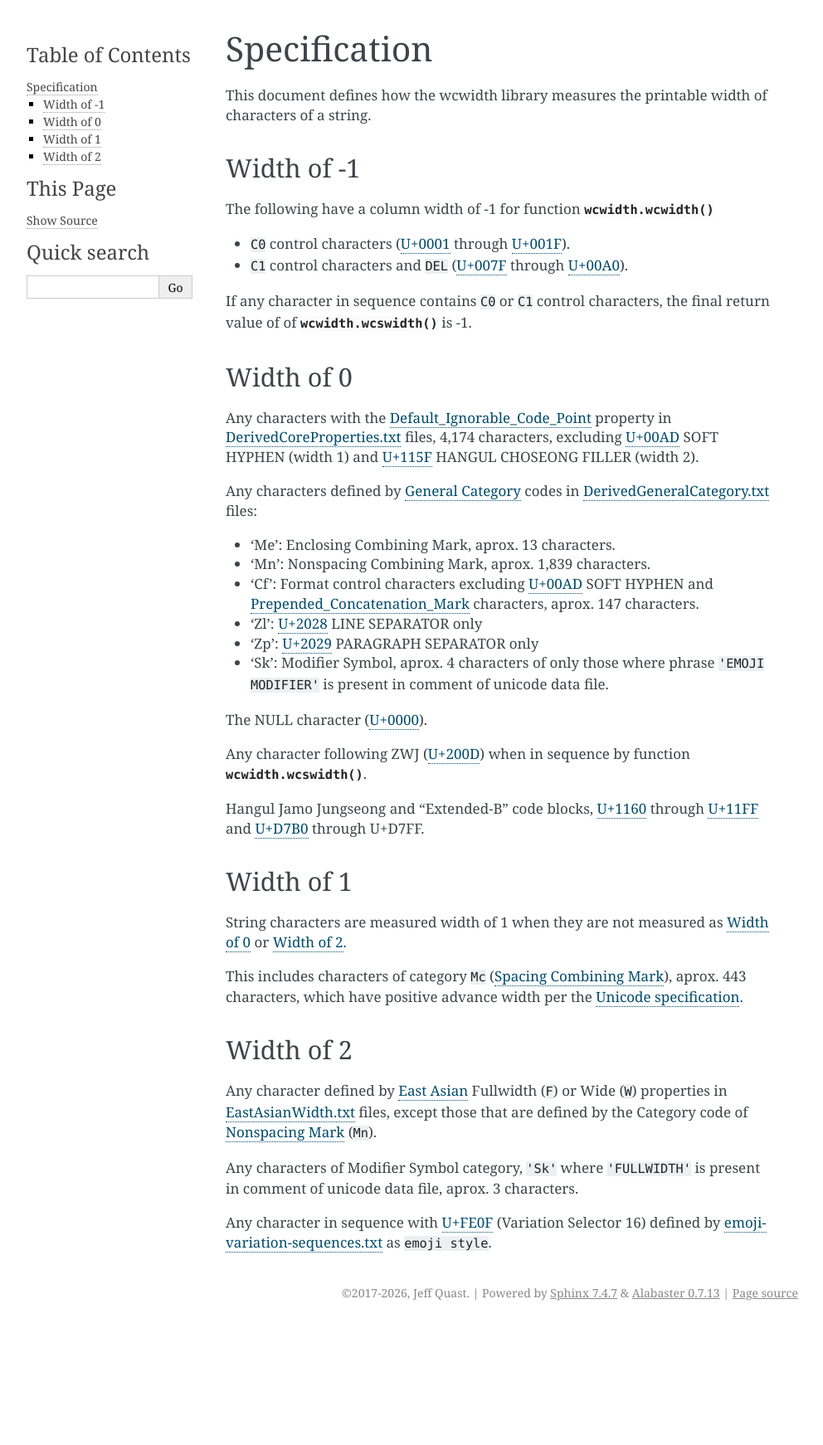
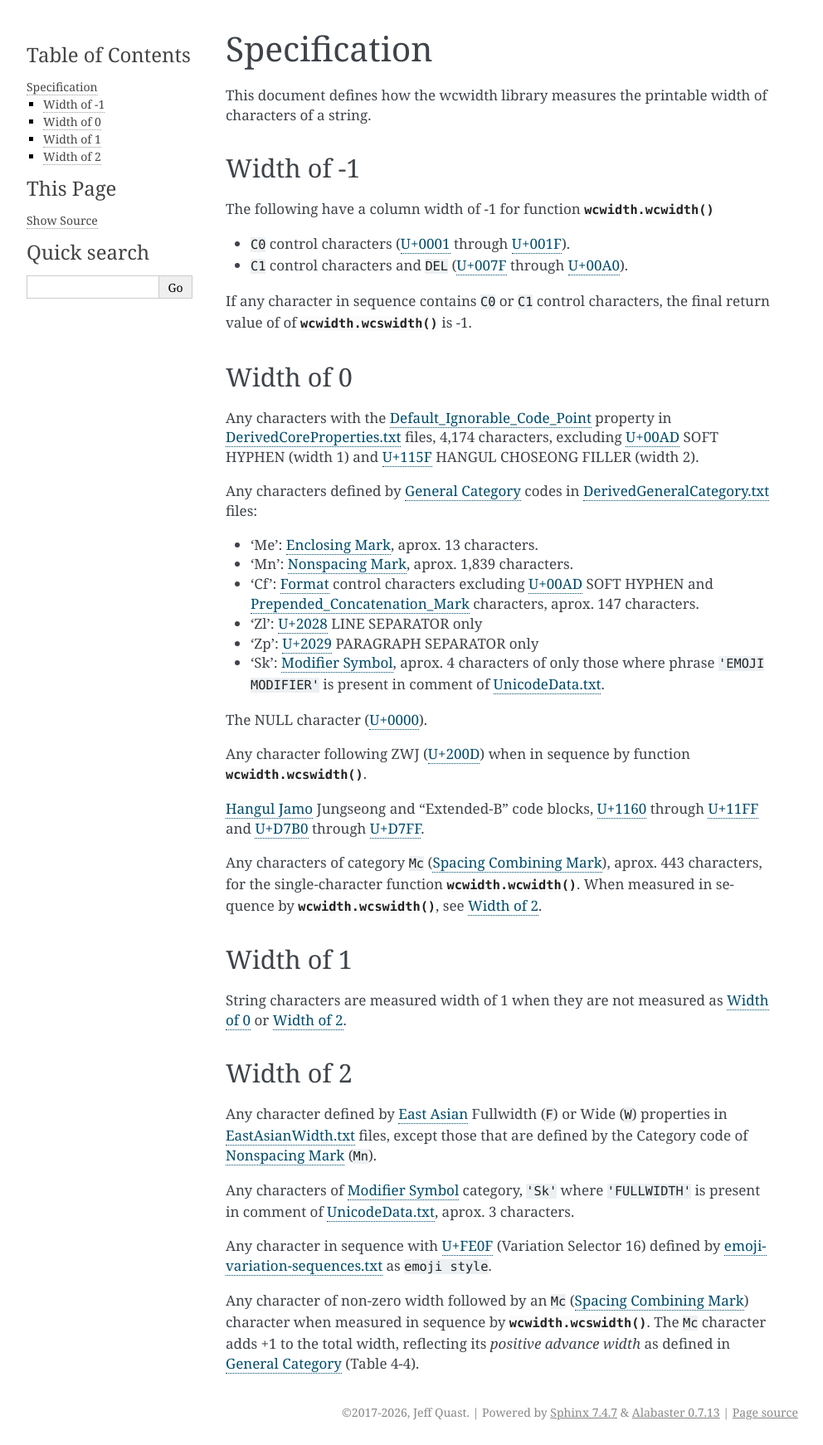
Before and after one commit to jquast/wcwidth, a Sphinx documentation site: the page built from docs/specs.rst, in a window 1280 px wide. Shown: the whole page at 83% size, without its empty margins (148-1140 px from the left). Built offline with Sphinx 7.4.7, drawn with Linux system fonts in a browser that asks for light colours; before the commit the page ends 1598 px from its top, so only the background shows below that.

```diff
--- a/docs/specs.rst
+++ b/docs/specs.rst
@@ -27,32 +27,33 @@
 
 Any characters defined by `General Category`_ codes in `DerivedGeneralCategory.txt`_ files:
 
-- 'Me': Enclosing Combining Mark, aprox. 13 characters.
-- 'Mn': Nonspacing Combining Mark, aprox. 1,839 characters.
-- 'Cf': Format control characters excluding `U+00AD`_ SOFT HYPHEN and
+- 'Me': `Enclosing Mark`_, aprox. 13 characters.
+- 'Mn': `Nonspacing Mark`_, aprox. 1,839 characters.
+- 'Cf': `Format`_ control characters excluding `U+00AD`_ SOFT HYPHEN and
   `Prepended_Concatenation_Mark`_ characters, aprox. 147 characters.
 - 'Zl': `U+2028`_ LINE SEPARATOR only
 - 'Zp': `U+2029`_ PARAGRAPH SEPARATOR only
-- 'Sk': Modifier Symbol, aprox. 4 characters of only those where phrase
-  ``'EMOJI MODIFIER'`` is present in comment of unicode data file.
+- 'Sk': `Modifier Symbol`_, aprox. 4 characters of only those where phrase
+  ``'EMOJI MODIFIER'`` is present in comment of `UnicodeData.txt`_.
 
 The NULL character (`U+0000`_).
 
 Any character following ZWJ (`U+200D`_) when in sequence by
 function :func:`wcwidth.wcswidth`.
 
-Hangul Jamo Jungseong and "Extended-B" code blocks, `U+1160`_ through
-`U+11FF`_ and `U+D7B0`_ through U+D7FF.
+`Hangul Jamo`_ Jungseong and "Extended-B" code blocks, `U+1160`_ through
+`U+11FF`_ and `U+D7B0`_ through `U+D7FF`_.
 
+
+Any characters of category ``Mc`` (`Spacing Combining Mark`_), aprox. 443
+characters, for the single-character function :func:`wcwidth.wcwidth`.
+When measured in sequence by :func:`wcwidth.wcswidth`, see `Width of 2`_.
 
 Width of 1
 ----------
 
 String characters are measured width of 1 when they are not
 measured as `Width of 0`_ or `Width of 2`_.
-
-This includes characters of category ``Mc`` (`Spacing Combining Mark`_), aprox. 443
-characters, which have positive advance width per the `Unicode specification`_.
 
 Width of 2
 ----------
@@ -61,11 +62,16 @@
 properties in `EastAsianWidth.txt`_ files, except those that are defined by the
 Category code of `Nonspacing Mark`_ (``Mn``).
 
-Any characters of Modifier Symbol category, ``'Sk'`` where ``'FULLWIDTH'`` is
-present in comment of unicode data file, aprox. 3 characters.
+Any characters of `Modifier Symbol`_ category, ``'Sk'`` where ``'FULLWIDTH'`` is
+present in comment of `UnicodeData.txt`_, aprox. 3 characters.
 
 Any character in sequence with `U+FE0F`_ (Variation Selector 16) defined by
 `emoji-variation-sequences.txt`_ as ``emoji style``.
+
+Any character of non-zero width followed by an ``Mc`` (`Spacing Combining Mark`_)
+character when measured in sequence by :func:`wcwidth.wcswidth`. The ``Mc``
+character adds +1 to the total width, reflecting its *positive advance width*
+as defined in `General Category`_ (Table 4-4).
 
 
 .. _`U+0000`: https://codepoints.net/U+0000
@@ -89,7 +95,12 @@
 .. _`Prepended_Concatenation_Mark`: https://www.unicode.org/reports/tr44/#Prepended_Concatenation_Mark
 .. _`Default_Ignorable_Code_Point`: https://www.unicode.org/reports/tr44/#Default_Ignorable_Code_Point
 .. _`General Category`: https://www.unicode.org/reports/tr44/#General_Category
-.. _`Spacing Combining Mark`: https://www.unicode.org/versions/latest/ch04.pdf#G134153
-.. _`Unicode specification`: https://www.unicode.org/versions/latest/
+.. _`Spacing Combining Mark`: https://www.unicode.org/versions/latest/core-spec/chapter-4/#G134153
+.. _`Enclosing Mark`: https://www.unicode.org/versions/latest/core-spec/chapter-4/#G134153
+.. _`Format`: https://www.unicode.org/versions/latest/core-spec/chapter-4/#G134153
+.. _`Modifier Symbol`: https://www.unicode.org/versions/latest/core-spec/chapter-4/#G134153
+.. _`Hangul Jamo`: https://www.unicode.org/charts/PDF/U1100.pdf
+.. _`U+D7FF`: https://codepoints.net/U+D7FF
+.. _`UnicodeData.txt`: https://www.unicode.org/Public/UCD/latest/ucd/UnicodeData.txt
 .. _`East Asian`: https://www.unicode.org/reports/tr11/
-.. _`Nonspacing Mark`: https://www.unicode.org/versions/Unicode17.0.0/core-spec/chapter-5/#G1095
+.. _`Nonspacing Mark`: https://www.unicode.org/versions/latest/core-spec/chapter-4/#G134153
```
Also changed, not shown: 1 other file.
